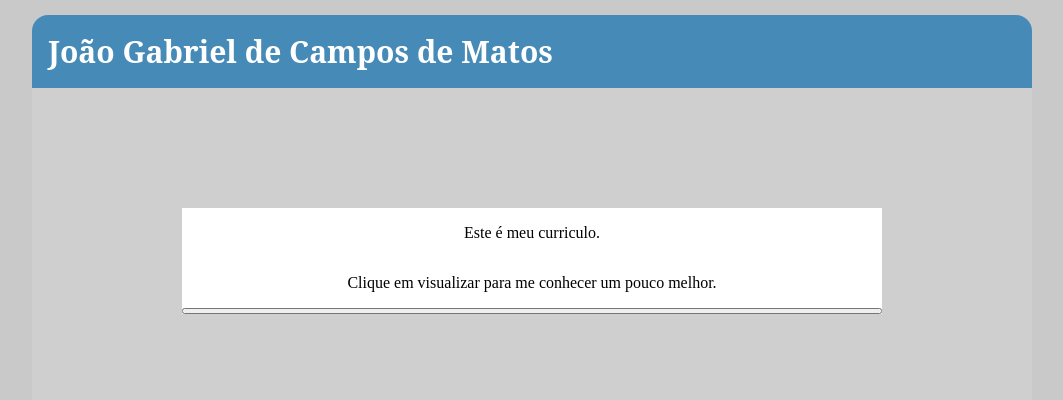
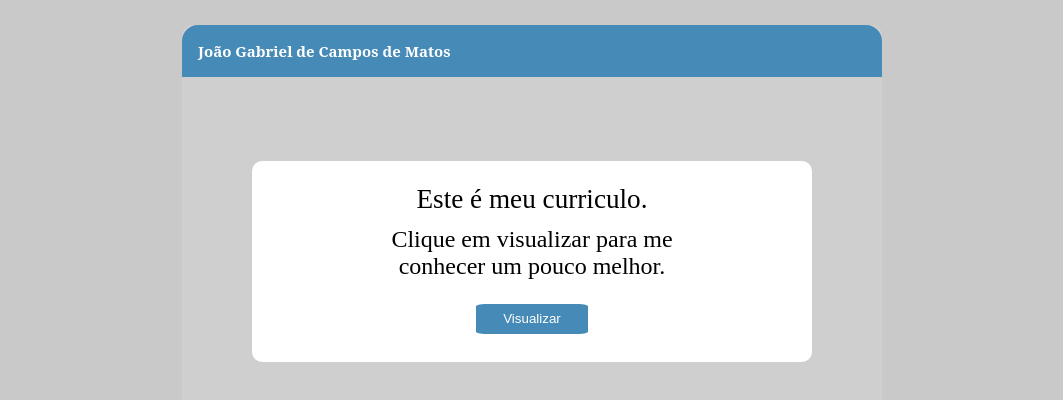
Before and after one commit to JongaMatos/web-curriculo, a React (Create React App) app: page / in a window 1280 px wide. Shown: the top 400 px of the page, without its empty margins (108-1171 px from the left). Built offline with nearby package versions, Linux system fonts and the light colour scheme.

Commit message:
Changing contraints

```diff
--- a/src/App.jsx
+++ b/src/App.jsx
@@ -1,8 +1,9 @@
 import React from 'react'
-import HeaderStart from './components/HeaderStart'
+// import HeaderStart from './components/HeaderStart'
 import Box from './components/Box'
 import './App.css'
 
+// eslint-disable-next-line
 export default (props) =>
     <div className='App'>
 
--- a/src/components/Box.css
+++ b/src/components/Box.css
@@ -1,26 +1,57 @@
+.Bigbox, .Box {
+    border-radius: 10px ;
+    margin: auto;
+}
+
 .Bigbox {
     background-color: #CFCFCF;
     /*  */
-    max-width: 1000px;
-    min-height: 500px;
+    max-width: 700px;
+    min-height: 450px;
     /*  */
-    margin: auto;
     margin-bottom: 1.5%;
+    margin-top: 2%;
+
     /*  */
     /* border: 30px black; */
-    border-radius: 16px 16px 16px 16px;
-}
+    border: 15050px,#000000;}
+
+
 
 .Box {
-    display: flex;
-    flex-direction: column;
     /*  */
     background-color: #ffffff;
     /*  */
     /* margin-bottom: 10%; */
     margin-top: 12%;
-    margin-left: 15%;
-    margin-right: 15%;
     /*  */
-    min-height: 100px;
+    /* min-height: 100px; */
+    max-width: 80%;
+    /*  */
+    margin-bottom: 2%;
 }
+.p1 {
+    padding-top: 4%;
+    font-size: 1.7rem;
+    margin-bottom: 0px;
+}
+
+.p2 {
+    font-size: 1.5rem;
+    padding-left: 18%;
+    padding-right: 18%;
+    margin-top: 2%;
+}
+
+.Botão {
+    background-color: #468AB7;
+    color: #ffffff;
+    /*  */
+    min-width: 20%;
+    min-height: 30px;
+    /*  */
+    border-radius: 8%;
+    border: #CAC9C9;
+    /*  */
+    margin-bottom: 5%;
+}
--- a/src/components/Box.jsx
+++ b/src/components/Box.jsx
@@ -10,7 +10,7 @@ function Boxes() {
             <div className='Box'>
                 <p className='p1'>Este é meu curriculo.</p>
                 <p className='p2'>Clique em visualizar para me conhecer um pouco melhor.</p>
-                <button></button>
+                <button className='Botão'>Visualizar</button>
             </div>
         </div>
     )
--- a/src/components/HeaderStart.css
+++ b/src/components/HeaderStart.css
@@ -2,9 +2,6 @@ header {
     display: flex;
     background-color: #468AB7;
     color: #ffffff;
-    /*  */
-    font-family: 'Noto Serif', Times, serif;
-    font-size: 15px;
     /*  */
     max-width: 1000px;
     border-radius: 16px 16px 0px 0px;
@@ -16,4 +13,9 @@ header {
 
 h1 {
     margin: 1rem;
+    /*  */
+    font-family: 'Noto Serif', Times, serif;
+    font-size: 15px;
+    /*  */
+
 }
```
